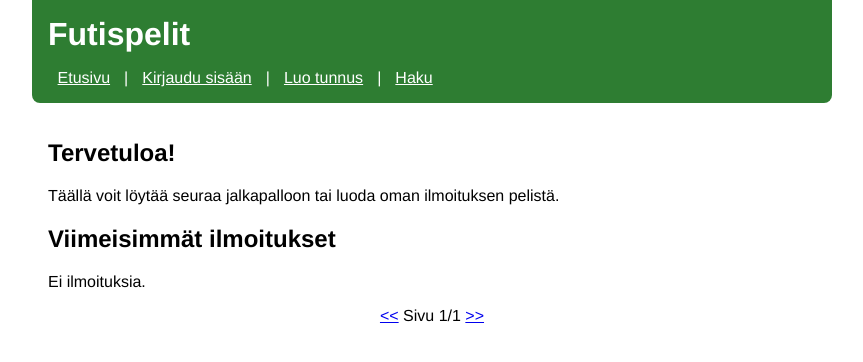
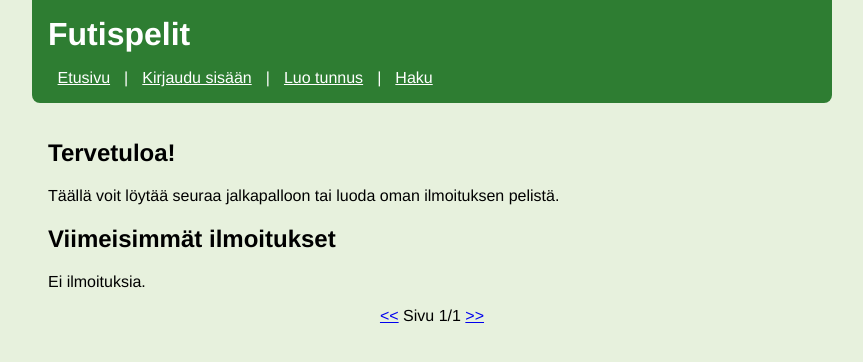
Before and after one commit to iilimato/futismatsit, a Flask app: page / in a window 1280 px wide. Shown: the top 362 px of the page, without its empty margins (208-1071 px from the left). Run offline with Flask 3, Linux system fonts and the light colour scheme; data that the repository does not hold is empty.

Commit message:
Change background color to subtle green.

```diff
--- a/static/main.css
+++ b/static/main.css
@@ -2,7 +2,7 @@ body {
     font-family: Helvetica, sans-serif;
   margin: auto;
   max-width: 50em;
-  background-color: #ffffff;
+  background-color: #e7f1dd;
 }
 
 header {
```
